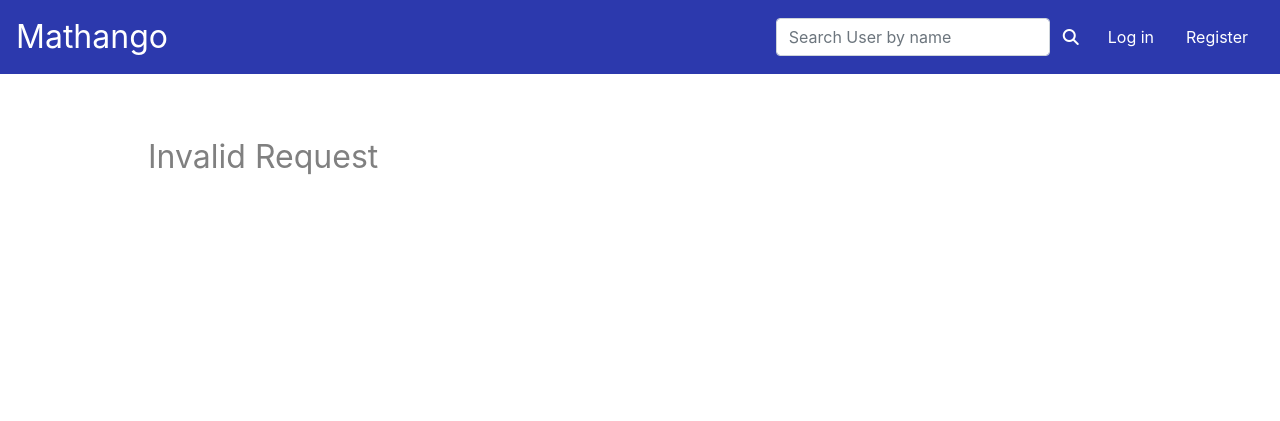
After one commit to QuietkidAniket/harvardcs50webdevcoursework, a Django app: page /invalid in a window 1280 px wide. The commit adds this page. Shown: the top 421 px of the page. Run offline with Django 4.2, Linux system fonts and the light colour scheme; some libraries are stand-ins or nearby versions.

Commit message:
add and edit

```diff
--- a/mathango/mathangoapp/static/mathangoapp/styles.css
+++ b/mathango/mathangoapp/static/mathangoapp/styles.css
@@ -5,7 +5,9 @@
     border-style: solid;
     border-color: rgb(44, 107, 202);
 }
-
+a:hover{
+  text-decoration: none;
+}
 .num{
   background-color: rgb(69, 69, 207);
   padding:20px;
--- /dev/null
+++ b/mathango/mathangoapp/templates/mathangoapp/invalid.html
@@ -0,0 +1,7 @@
+{% extends 'mathangoapp/layout.html' %}
+{% block body %}
+<div id="invalid" style="font-size:xx-large;color:gray">
+    Invalid Request
+</div>
+
+{% endblock %}
--- a/mathango/mathangoapp/templates/mathangoapp/layout.html
+++ b/mathango/mathangoapp/templates/mathangoapp/layout.html
@@ -24,7 +24,7 @@
                 <i class="fas fa-bars" style="color:#fff; font-size:28px;"></i>
             </button>
             <div class="collapse navbar-collapse" id="navbarToggler">
-                <a id="brand-logo" class="navbar-brand mr-auto fancy-font" href="{% url 'search' %}">Mathango</a>
+                <a id="brand-logo" class="navbar-brand mr-auto fancy-font" href="{% url 'index' %}">Mathango</a>
                 <form id="search-form" class="form-inline" action="{% url 'search' %}" method="post" style="position:relative;">
                 {% csrf_token %}
                   <input id="search-query" class="form-control" type="text" name="q" placeholder="Search User by name">
--- a/mathango/mathangoapp/templates/mathangoapp/leaderboard.html
+++ b/mathango/mathangoapp/templates/mathangoapp/leaderboard.html
@@ -15,14 +15,17 @@
                 card.style.padding = '10px';
             }
             if( card.id == 2){
+                card.innerHTML = '<img src="https://www.freepnglogos.com/uploads/medal-png/gold-medal-28.png" style="width:30px;height:30px;position:absolute;left:80px;">'+ card.innerHTML;
                 card.style.borderColor = 'gold';
                 card.style.borderWidth = '5px';
             }
             if(card.id == 3){
+                card.innerHTML = '<img src= "https://www.pngitem.com/pimgs/m/551-5515761_medals-drawing-platinum-silver-medal-png-transparent-png.png" style="width:30px;height:30px;position:absolute;left:80px;>'+card.innerHTML
                 card.style.borderColor = 'silver';
                 card.style.borderWidth = '5px';
             }
             if(card.id == 4){
+                card.innerHTML = '<img src= "https://www.pngkey.com/png/detail/420-4206994_bronze-medal-gold-silver-medal-png.png" style="width:30px;height:30px;position:absolute;left:80px;>'+card.innerHTML
                 card.style.borderColor = 'brown';
                 card.style.borderWidth = '5px';
             }
@@ -57,7 +60,7 @@
 
 
 <div id="rank" style="position:relative ;left:2px;width:fit-content;"></div>
-<div style="position:absolute;left:30%;width:fit-content;"><a href="{% url 'profile' obj.user.username %}?page=1&page2=1" style="color:black">{{ obj.user }}</a></div>
+<div style="position:absolute;left:30%;width:fit-content;"><a href="{% url 'profile' obj.user.username %}?page=1&page2=1" style="color:rgb(0, 88, 189)">{{ obj.user }}</a></div>
 <div style="position:absolute;left:60%;width:fit-content;">{{ obj.total_right }} </div>
 <div style="position:absolute;left:80%;width:fit-content;">{{ obj.avg_response_time }} seconds</div>
 
--- a/mathango/mathangoapp/urls.py
+++ b/mathango/mathangoapp/urls.py
@@ -10,7 +10,7 @@ urlpatterns=[
     path("inbox", views.inbox, name="inbox"),
     path("leaderboard", views.leaderboard, name="leaderboard"),
     path("follow/<str:username>", views.follow, name="follow"),
-
+    path("invalid",views.invalid,name="invalid"),
     path("login", views.login_view, name="login"),
     path("logout", views.logout_view, name="logout"),
     path("register", views.register, name="register")
--- a/mathango/mathangoapp/views.py
+++ b/mathango/mathangoapp/views.py
@@ -11,6 +11,7 @@ import random
 # Create your views here.
 
 def index(request):
+
     if request.user.is_authenticated:
         reload(request)
         return render(request, "mathangoapp/index.html")
@@ -154,7 +155,7 @@ def game(request):
                     "state": "Incorrect"
                 })
     else:
-        return HttpResponse("Invalid Request", 404)
+        return HttpResponseRedirect('invalid')
 
 def reload(request):
     user = request.user
@@ -188,7 +189,7 @@ def reload(request):
                 except:
                     avg_response_time = 0.0
                 finally:
-                    print("bruh : lol : ",avg_response_time)
+
                     userstatobj.user=user
                     userstatobj.avg_response_time = float(avg_response_time)
                     userstatobj.total_right = total_right
@@ -213,17 +214,27 @@ def follow(request, username):
     except:
         follow_obj = Follow(user = request.user, following = user)
         follow_obj.save()
-        return HttpResponseRedirect(reverse(f"/profiles/{username}?page=1"))
 
+        return HttpResponseRedirect(f"/profiles/{username}?page=1")
+
+def invalid(request):
+    return render(request, 'mathangoapp/invalid.html')
 
 def search(request):
     username= request.POST['q']
-    return HttpResponseRedirect(f"profiles/{username}?page=1")
+    try:
+        return HttpResponseRedirect(f"profiles/{username}?page=1")
+    except:
+        return HttpResponseRedirect('invalid')
 
-def profile(request,username):
+def profile(request, username):
     page_number = 1
-
-    user = User.objects.get(username = username)
+    user= None
+    try:
+        user = User.objects.get(username = username)
+        print(user)
+    except:
+        return HttpResponseRedirect('invalid')
     user_stats = UserStats.objects.get(user = user)
     username = user.username
     date_joined = user.date_joined
@@ -255,10 +266,9 @@ def profile(request,username):
     try:
         for following in Follow.objects.filter(user = request.user).all():
             following_users.append(following.following)
-        print(following_users)
+
         for user in following_users:
-            print(user)
-            print(Message.objects.filter(creator = user).all())
+
             temp_objs.extend(user.posts.all())
         for obj in all_objs:
             if obj in temp_objs:
@@ -285,12 +295,21 @@ def profile(request,username):
     #searching for user's messages
     page_number2=0
     page_obj2 = None
+    objown = None
     try:
-        objown = Message.objects.filter(creator = user)
+        user = User.objects.get(username = username)
+
+    except:
+        return HttpResponseRedirect('invalid')
+
+    try:
+
+        objown = list(Message.objects.filter(creator = user))
 
     except:
         print("no such objects")
     finally:
+
         p2 =  Paginator(objown, 10)
 
         #by default 1st page is sent
```
Also changed, not shown: mathango/mathangoapp/templates/mathangoapp/profile.html (+57 -35 lines), mathango/db.sqlite3.
